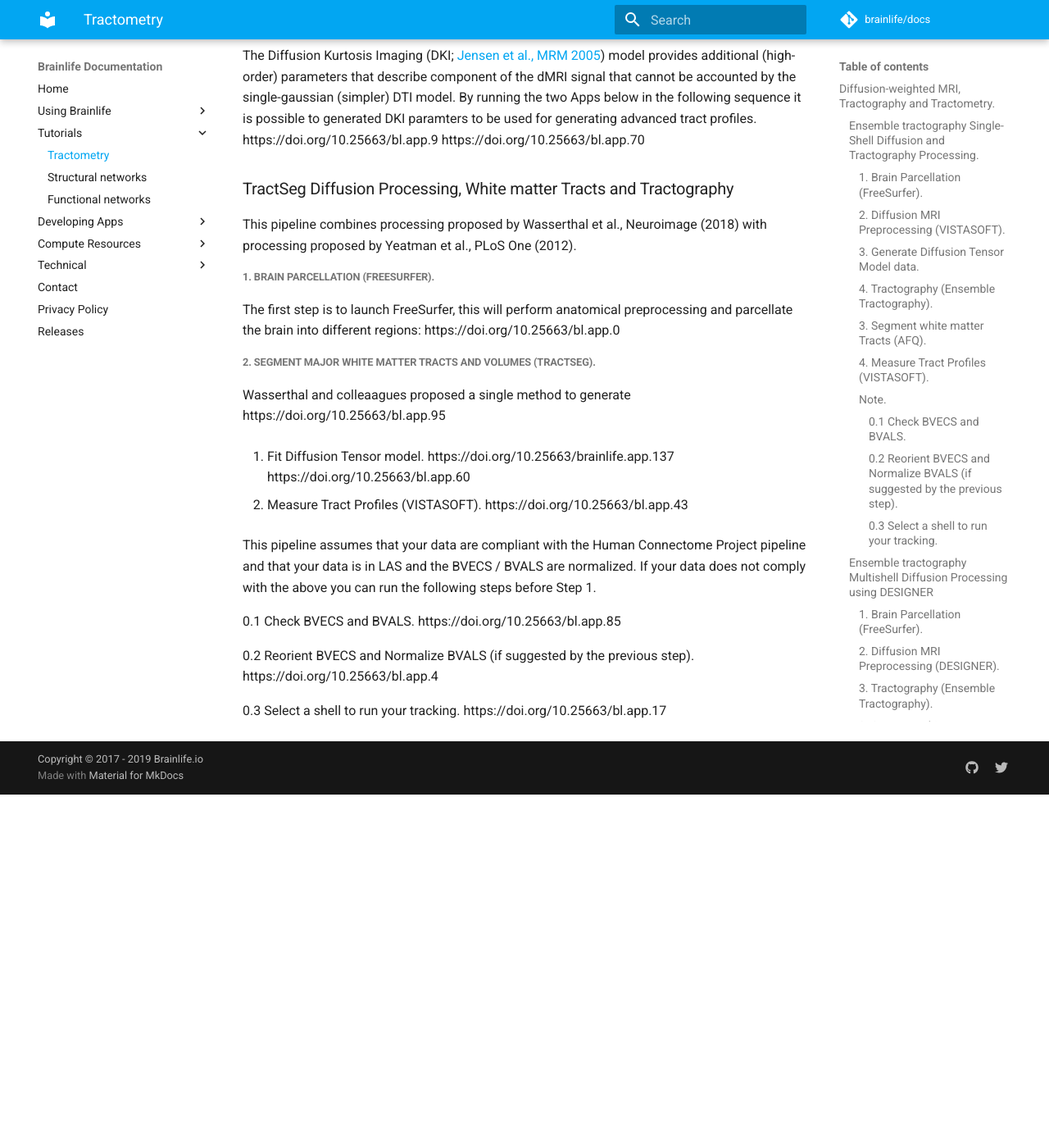
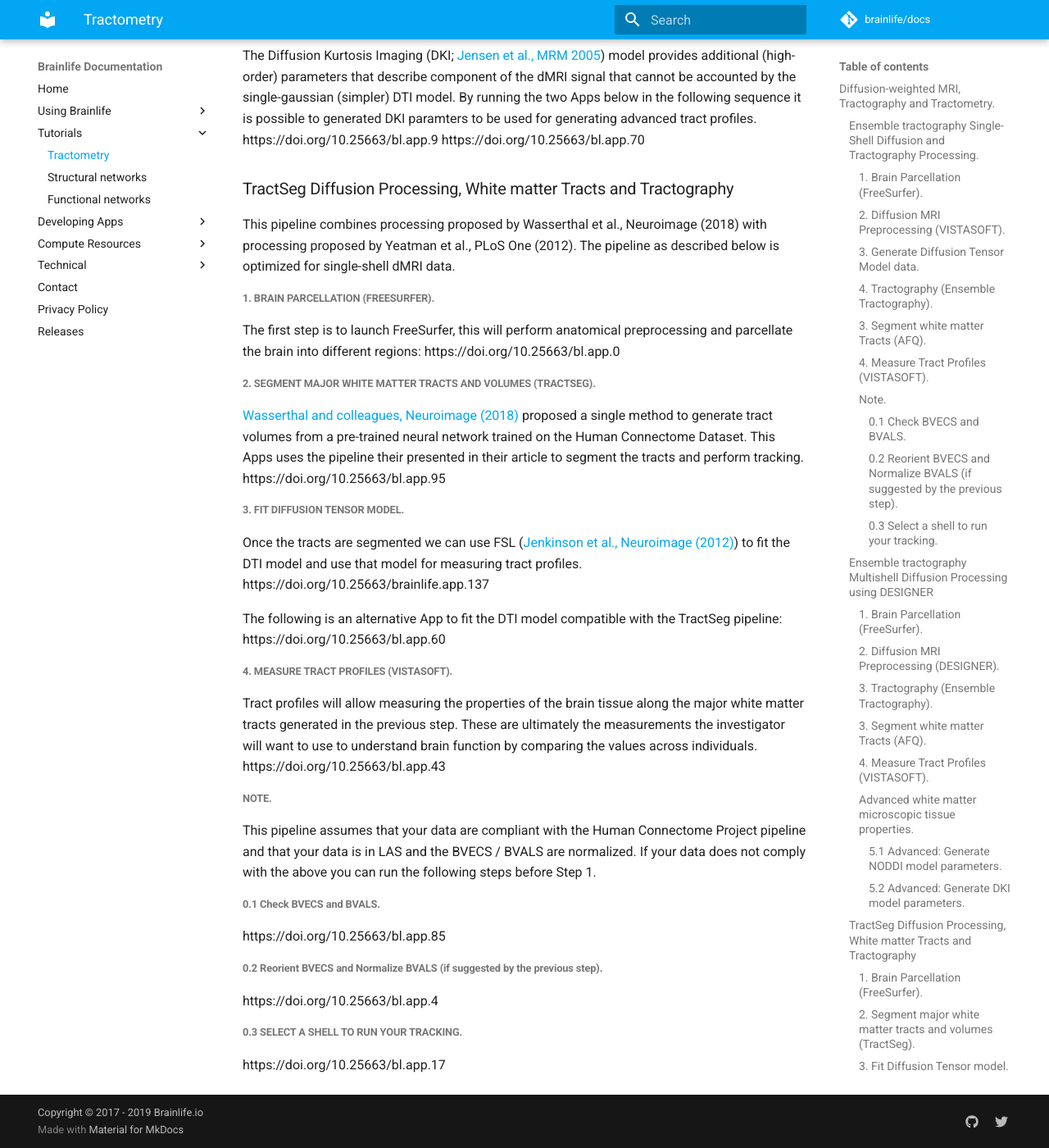
Before and after one commit to brainlife/docs, an MkDocs documentation site: the page built from docs/tutorial/diffusion-and-tractography.md, in a window 1280 px wide and 1400 px high, scrolled down 2981 px. Shown: the whole window at 82% size. Built offline with MkDocs 1.6.1 and Material for MkDocs 9.7.7, drawn with Linux system fonts in a browser that asks for light colours; comment, search, counter and statistics services are not loaded; before the commit the page ends 3950 px from its top, so only the background shows below that.

Commit message:
Update diffusion-and-tractography.md

```diff
--- a/docs/tutorial/diffusion-and-tractography.md
+++ b/docs/tutorial/diffusion-and-tractography.md
@@ -76,30 +76,33 @@
 https://doi.org/10.25663/bl.app.70
 
 ### TractSeg Diffusion Processing, White matter Tracts and Tractography
-This pipeline combines processing proposed by Wasserthal et al., Neuroimage (2018) with processing proposed by Yeatman et al., PLoS One (2012).
+This pipeline combines processing proposed by Wasserthal et al., Neuroimage (2018) with processing proposed by Yeatman et al., PLoS One (2012). The pipeline as described below is optimized for single-shell dMRI data.
 
 ##### 1. Brain Parcellation (FreeSurfer).
 The first step is to launch FreeSurfer, this will perform anatomical preprocessing and parcellate the brain into different regions: https://doi.org/10.25663/bl.app.0
 
 ##### 2. Segment major white matter tracts and volumes (TractSeg).
-Wasserthal and colleaagues proposed a single method to generate
+[Wasserthal and colleagues, Neuroimage (2018)](https://doi.org/10.1016/j.neuroimage.2018.07.070) proposed a single method to generate tract volumes from a pre-trained neural network trained on the Human Connectome Dataset. This Apps uses the pipeline their presented in their article to segment the tracts and perform tracking.
 https://doi.org/10.25663/bl.app.95
 
-3. Fit Diffusion Tensor model.
+##### 3. Fit Diffusion Tensor model.
+Once the tracts are segmented we can use FSL ([Jenkinson et al., Neuroimage (2012)](https://doi.org/10.1016/j.neuroimage.2011.09.015)) to fit the DTI model and use that model for measuring tract profiles.
 https://doi.org/10.25663/brainlife.app.137
-https://doi.org/10.25663/bl.app.60
 
-4. Measure Tract Profiles (VISTASOFT).
+The following is an alternative App to fit the DTI model compatible with the TractSeg pipeline: https://doi.org/10.25663/bl.app.60
+
+##### 4. Measure Tract Profiles (VISTASOFT).
+Tract profiles will allow measuring the properties of the brain tissue along the major white matter tracts generated in the previous step. These are ultimately the measurements the investigator will want to use to understand brain function by comparing the values across individuals.
 https://doi.org/10.25663/bl.app.43
 
-
+##### Note.
 This pipeline assumes that your data are compliant with the Human Connectome Project pipeline and that your data is in LAS and the BVECS / BVALS are normalized. If your data does not comply with the above you can run the following steps before Step 1.
 
-0.1 Check BVECS and BVALS.
+###### 0.1 Check BVECS and BVALS.
 https://doi.org/10.25663/bl.app.85
 
-0.2 Reorient BVECS and Normalize BVALS (if suggested by the previous step).
+###### 0.2 Reorient BVECS and Normalize BVALS (if suggested by the previous step).
 https://doi.org/10.25663/bl.app.4
 
-0.3 Select a shell to run your tracking.
+##### 0.3 Select a shell to run your tracking.
 https://doi.org/10.25663/bl.app.17
```
